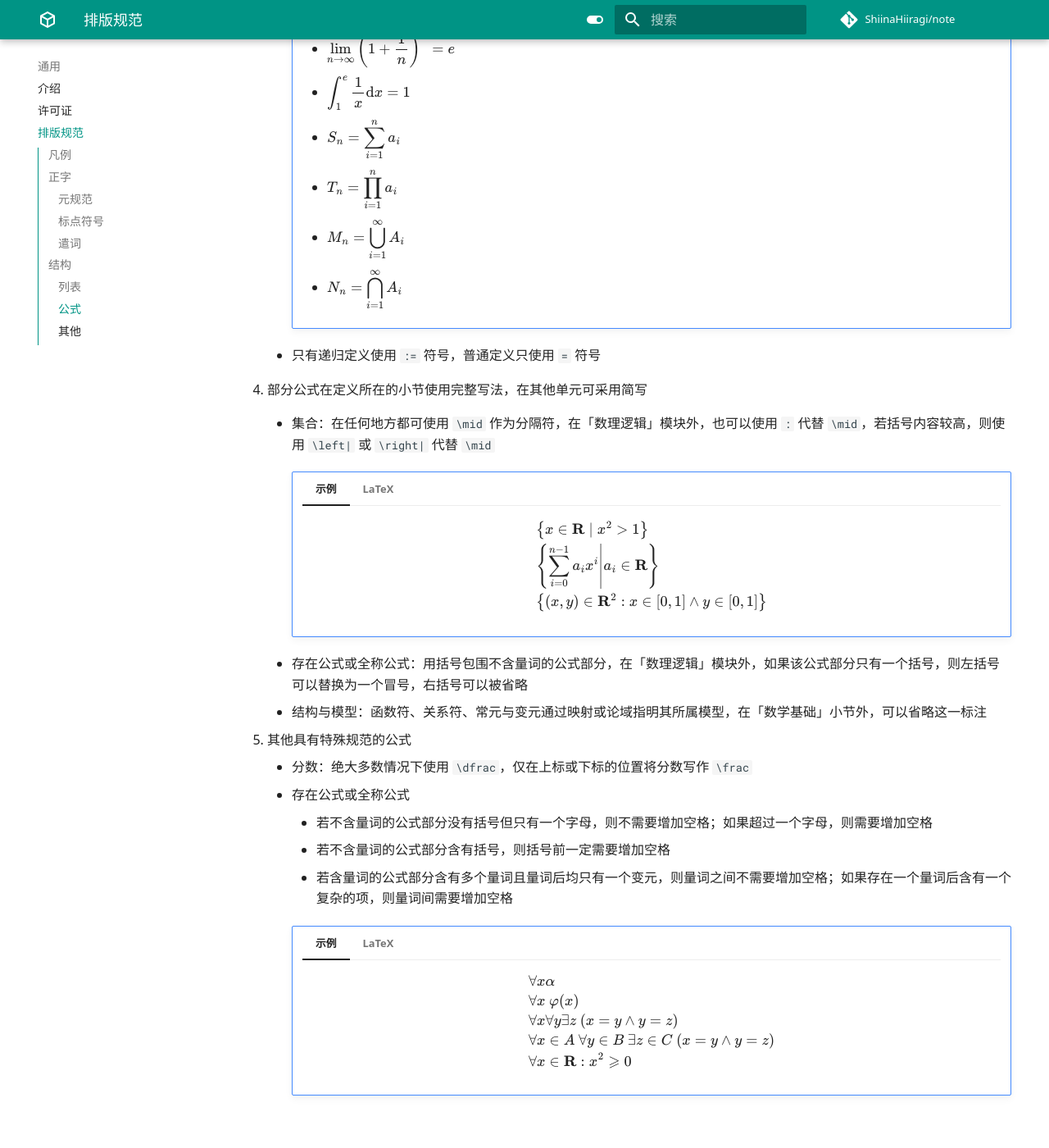
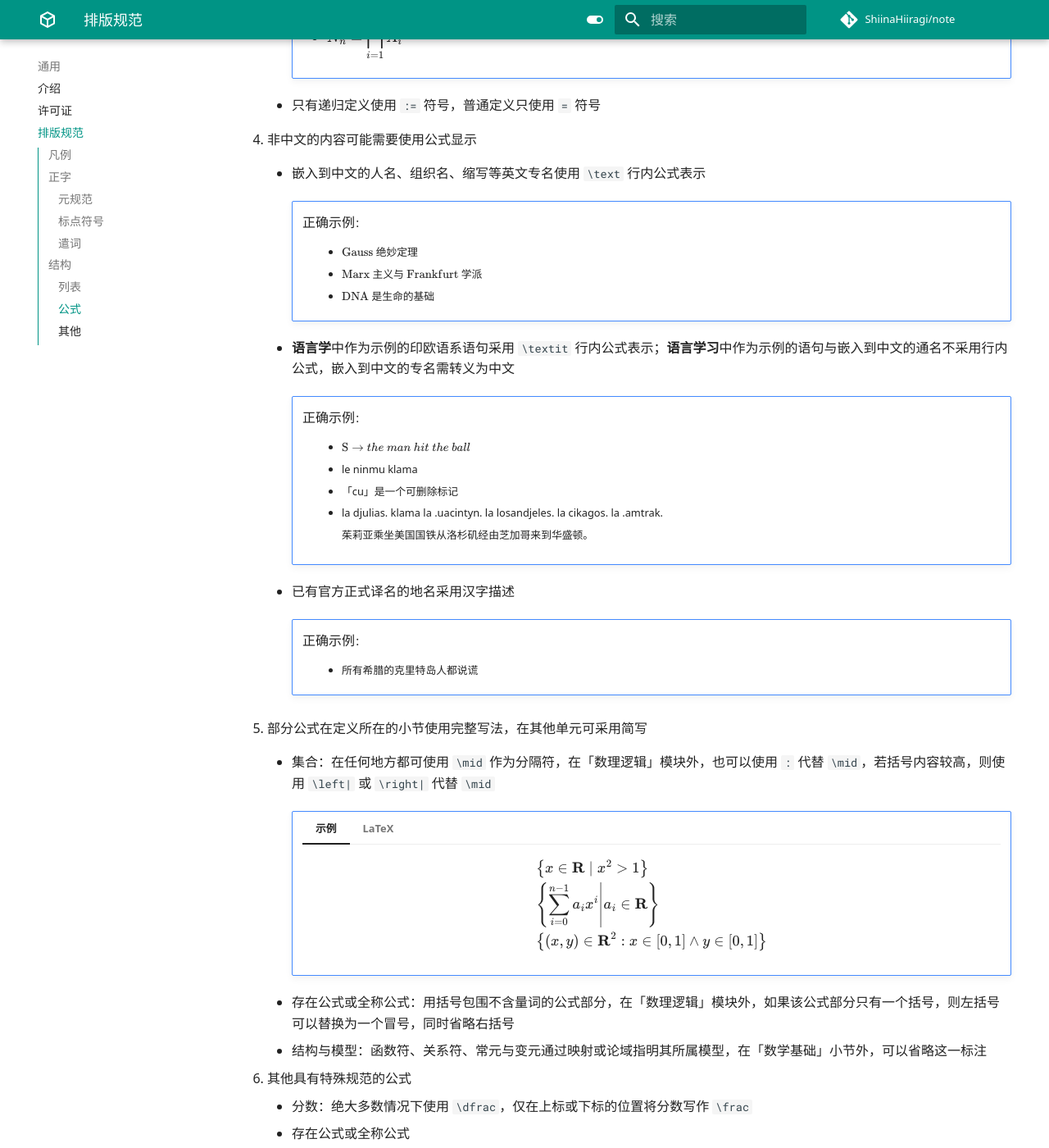
Before and after one commit to ShiinaHiiragi/note, an MkDocs documentation site: the page built from docs/intro/norm.md, in a window 1280 px wide and 1400 px high, scrolled down 5453 px. Shown: the whole window at 82% size. Built offline with MkDocs 1.6.1 and Material for MkDocs 9.7.7, drawn with Linux system fonts in a browser that asks for light colours; comment, search, counter and statistics services are not loaded; some of the changed text lies outside the part shown.

Commit message:
progress

````diff
--- a/docs/intro/norm.md
+++ b/docs/intro/norm.md
@@ -201,7 +191,33 @@
 
     - 只有递归定义使用 `:=` 符号，普通定义只使用 `=` 符号
 
-4. 部分公式在定义所在的小节使用完整写法，在其他单元可采用简写
+4. 非中文的内容可能需要使用公式显示
+    - 嵌入到中文的人名、组织名、缩写等英文专名使用 `\text` 行内公式表示
+
+        !!! note ""
+            *正确示例*：
+            :   - $\text{Gauss}$ 绝妙定理
+                - $\text{Marx}$ 主义与 $\text{Frankfurt}$ 学派
+                - $\text{DNA}$ 是生命的基础
+
+    - **语言学**中作为示例的印欧语系语句采用 `\textit` 行内公式表示；**语言学习**中作为示例的语句与嵌入到中文的通名不采用行内公式，嵌入到中文的专名需转义为中文
+
+        !!! note ""
+            *正确示例*：
+            :   - $\text{S} \to \textit{the man hit the ball}$
+                - le ninmu klama
+                - 「cu」是一个可删除标记
+                - la djulias. klama la .uacintyn. la losandjeles. la cikagos. la .amtrak.
+
+                    茱莉亚乘坐美国国铁从洛杉矶经由芝加哥来到华盛顿。
+
+    - 已有官方正式译名的地名采用汉字描述
+
+        !!! note ""
+            *正确示例*：
+            :   - 所有希腊的克里特岛人都说谎
+
+5. 部分公式在定义所在的小节使用完整写法，在其他单元可采用简写
     - 集合：在任何地方都可使用 `\mid` 作为分隔符，在「数理逻辑」模块外，也可以使用 `:` 代替 `\mid`，若括号内容较高，则使用 `\left|` 或 `\right|` 代替 `\mid`
 
         !!! note ""
@@ -224,10 +240,10 @@
                 $$
                 ```
 
-    - 存在公式或全称公式：用括号包围不含量词的公式部分，在「数理逻辑」模块外，如果该公式部分只有一个括号，则左括号可以替换为一个冒号，右括号可以被省略
+    - 存在公式或全称公式：用括号包围不含量词的公式部分，在「数理逻辑」模块外，如果该公式部分只有一个括号，则左括号可以替换为一个冒号，同时省略右括号
     - 结构与模型：函数符、关系符、常元与变元通过映射或论域指明其所属模型，在「数学基础」小节外，可以省略这一标注
 
-5. 其他具有特殊规范的公式
+6. 其他具有特殊规范的公式
     - 分数：绝大多数情况下使用 `\dfrac`，仅在上标或下标的位置将分数写作 `\frac`
     - 存在公式或全称公式
         - 若不含量词的公式部分没有括号但只有一个字母，则不需要增加空格；如果超过一个字母，则需要增加空格
--- a/docs/lang/lang/syntax.md
+++ b/docs/lang/lang/syntax.md
@@ -2,6 +2,46 @@
 
 ## 2.1 转换生成语法
 ### 2.1.1 短语结构理论
+1. 结构与规则
+    1. 重写规则：形如 $X \rightarrow Y$ 的规则，即「重写 $X$ 为 $Y$」，其中 $X, Y$ 为一个或多个范畴，并称这些规则的集合为一个语法
+    2. 常用范畴
+        - $\text{S}$：语句
+        - $\text{NP}$：名词短语
+        - $\text{M}$：情态词
+        - $\text{VP}$：动词短语
+        - $\text{D}$：限定词
+        - $\text{N}$：名词
+        - $\text{V}$：动词
+        - $\text{PP}$：介词短语
+        - $\text{P}$：介词
+        - $\text{ADVP}$：副词短语
+        - $\text{ADV}$：副词
+        - $\text{AP}$：形容词短语
+        - $\text{A}$：形容词
+    3. 推导：$\text{Chomsky}$ 在『句法结构』中用如下语法
+
+        $$
+        \begin{aligned}
+        & \text{S} \to \text{NP  VP} \\
+        & \text{NP} \to \text{TN} \\
+        & \text{T} \to \textit{the} \\
+        & \text{N} \to \textit{man, ball, etc.} \\
+        & \text{V} \to \textit{hit, took, etc.}
+        \end{aligned}
+        $$
+
+        得到语句 $\textit{the man hit the ball}$ 的一个推导：
+
+        $$
+        \begin{aligned}
+        & \text{S} \\
+        & \text{NP  VP} \\
+        & \text{T  N  VP} \\
+        & \text{T  N  V  NP} \\
+        & \text{T  N  V  T  N} \\
+        & \textit{the man hit the ball}
+        \end{aligned}
+        $$
 
 ### 2.1.2 词库理论
 
````
Also changed, not shown: other parts of docs/intro/norm.md (+1 -11 lines), docs/cogn/jbo/lex.md (+3 -3 lines), docs/cogn/jbo/syntax.md (+4 -4 lines), docs/index.md (+2 -2 lines).
